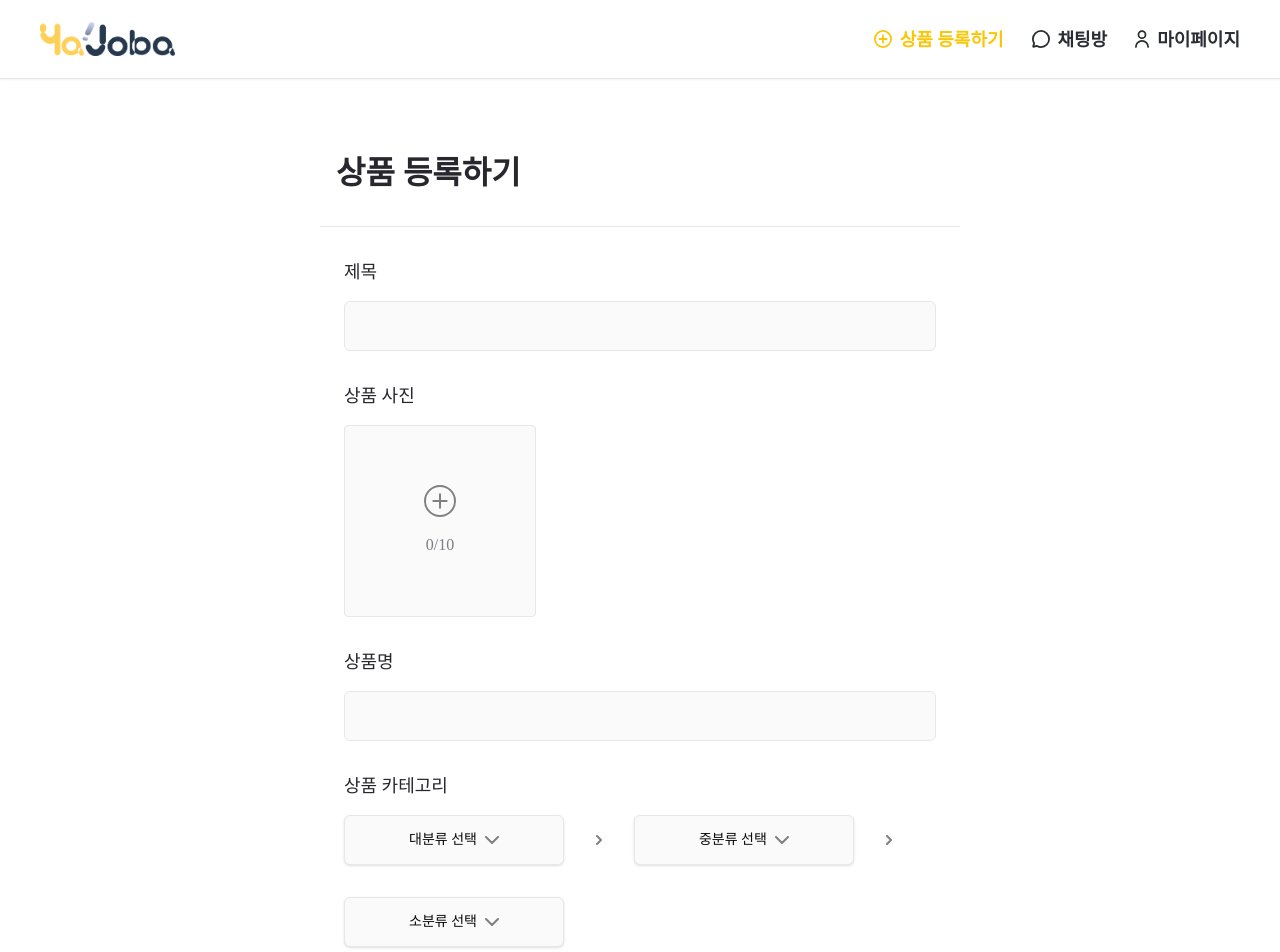
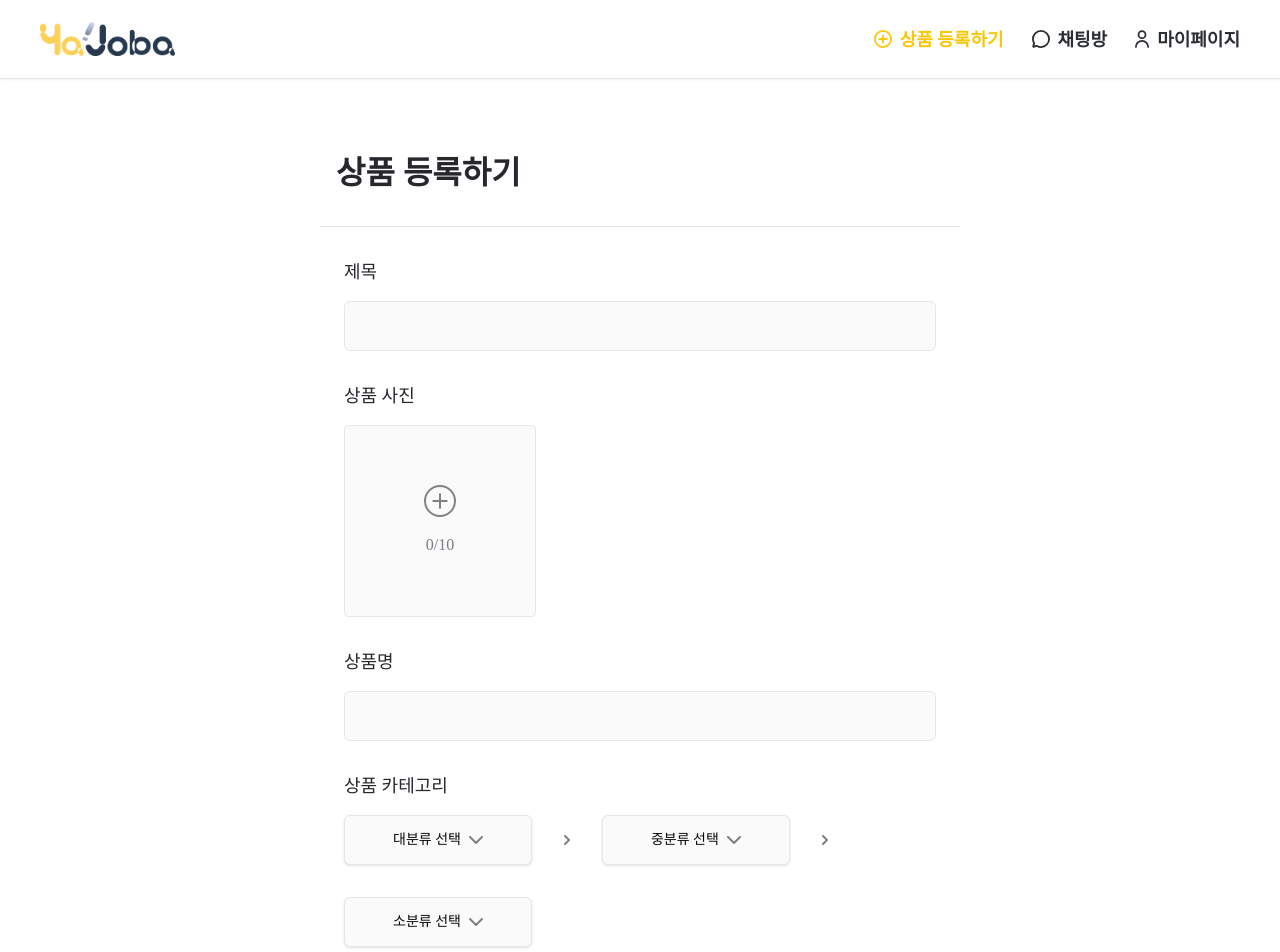
Before and after one commit to kimzini/Yajoba-Frontend, a React (Vite) app: page /product in a window 1280 px wide. Shown: the top 952 px of the page. Built offline with nearby package versions, Linux system fonts and the light colour scheme; a web font is replaced by a local one.

Commit message:
[style] 드롭다운 패딩값 수정

```diff
--- a/src/pages/product/components/Dropdown.tsx
+++ b/src/pages/product/components/Dropdown.tsx
@@ -47,7 +47,7 @@ export const CategoryDropdowns = () => {
         {/* 대분류 */}
         <DropdownMenu>
           <DropdownMenuTrigger asChild>
-            <Button className="font-regular border border-neutral-80 bg-neutral-100 px-[4rem] py-[1.5rem] text-neutral-40 text-medium20 flex justify-between">
+            <Button className="font-regular border border-neutral-80 bg-neutral-100 px-[3rem] py-[1.5rem] text-neutral-40 text-medium20 flex justify-between">
               {selectedMainCategory}
               <img src={dropdown} alt="dropdown" />
             </Button>
@@ -74,7 +74,7 @@ export const CategoryDropdowns = () => {
         {/* 중분류 */}
         <DropdownMenu>
           <DropdownMenuTrigger asChild>
-            <Button className="font-regular border border-neutral-80 bg-neutral-100 px-[4rem] py-[1.5rem] text-neutral-40 text-medium20 flex justify-between">
+            <Button className="font-regular border border-neutral-80 bg-neutral-100 px-[3rem] py-[1.5rem] text-neutral-40 text-medium20 flex justify-between">
               {selectedSubCategory}
               <img src={dropdown} alt="dropdown" />
             </Button>
@@ -100,7 +100,7 @@ export const CategoryDropdowns = () => {
         {/* 소분류 */}
         <DropdownMenu>
           <DropdownMenuTrigger asChild>
-            <Button className="font-regular border border-neutral-80 bg-neutral-100 px-[4rem] py-[1.5rem] text-neutral-40 text-medium20 flex justify-between">
+            <Button className="font-regular border border-neutral-80 bg-neutral-100 px-[3rem] py-[1.5rem] text-neutral-40 text-medium20 flex justify-between">
               {selectedMinorCategory}
               <img src={dropdown} alt="dropdown" />
             </Button>
```
